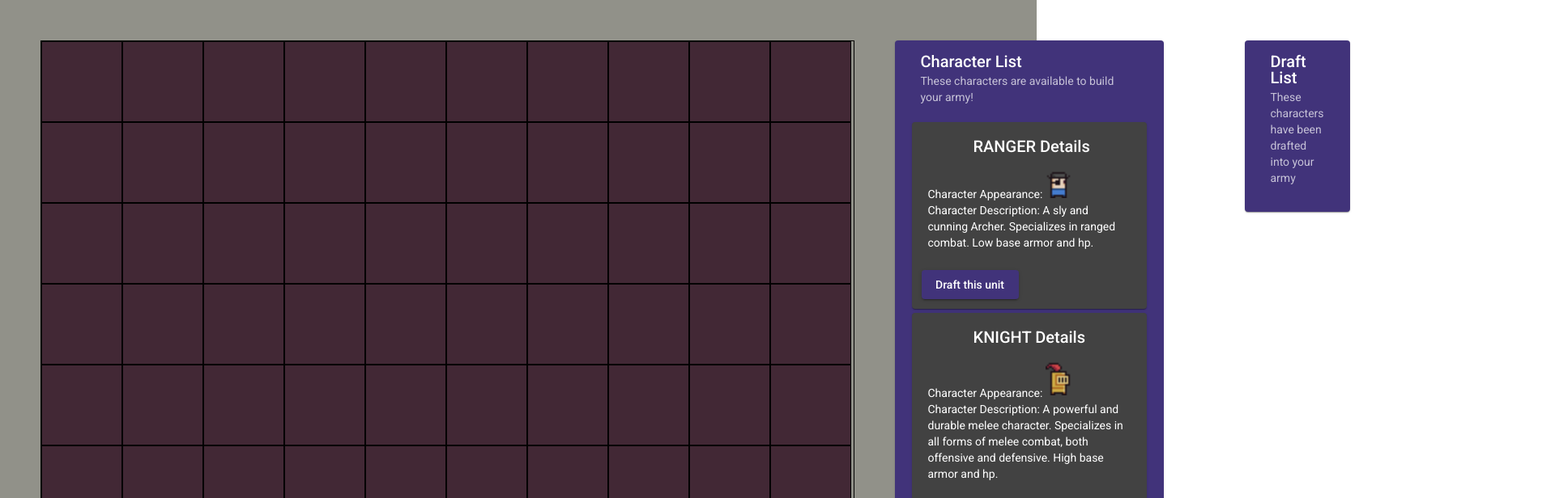
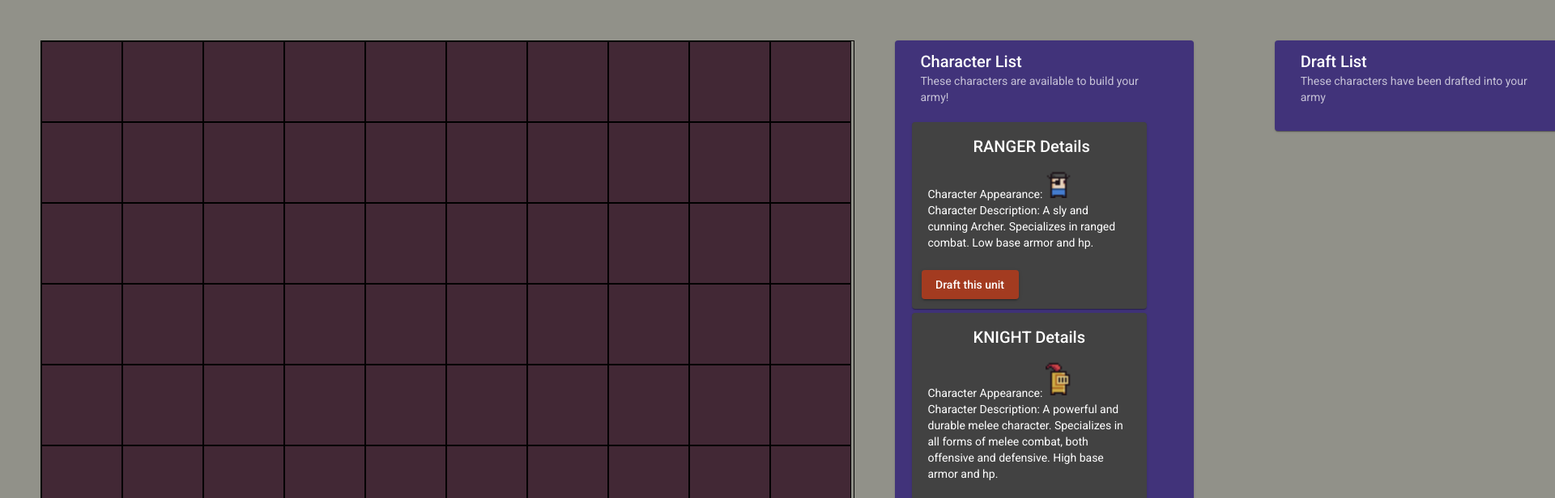
Before and after one commit to zipit145/boardgame, an Angular app: page / in a window 1280 px wide. Shown: the top 616 px of the page at 81% size, 1920 px wide, since content can reach past the window. Built offline with nearby package versions, Linux system fonts and the light colour scheme.

Commit message:
edited character card component to display a different button depending on whether the character has been drafted yet

```diff
--- a/src/app/app.component.css
+++ b/src/app/app.component.css
@@ -1,4 +1,6 @@
 .mainContainer{
     display: flex;
     background-color: #919189;
+    /* temporary width solution need to move this to global css at root */
+    min-width: 2000px;
 }
--- a/src/app/character.ts
+++ b/src/app/character.ts
@@ -2,5 +2,7 @@ export interface Character {
     id: number;
     name: string;
     description: string;
+    drafted: boolean;
+    deployed: boolean;
     attributes: {};
 }
--- a/src/app/charactercard/charactercard.component.html
+++ b/src/app/charactercard/charactercard.component.html
@@ -10,6 +10,7 @@
         <div><span>Character Description: </span>{{character.description}}</div>
     </mat-card-content>
     <mat-card-actions>
-        <button mat-raised-button color="primary" (click)="draftCharacter(character)">Draft this unit</button>
+        <button *ngIf="character.drafted" mat-raised-button color="warn" (click)="deployCharacter(character)">Deploy this unit</button>
+        <button *ngIf="!character.drafted" mat-raised-button color="warn" (click)="draftCharacter(character)">Draft this unit</button>
     </mat-card-actions>
 </mat-card>
--- a/src/app/charactercard/charactercard.component.ts
+++ b/src/app/charactercard/charactercard.component.ts
@@ -18,5 +18,8 @@ export class CharactercardComponent implements OnInit {
   draftCharacter(character) {
     this.draftService.draftCharacter(character);
   }
+  deployCharacter(character) {
+    console.log("character deploy", character);
+  }
 
 }
--- a/src/app/draft.service.ts
+++ b/src/app/draft.service.ts
@@ -17,6 +17,7 @@ export class DraftService {
    }
 
   draftCharacter(newCharacter){
+    newCharacter.drafted = true;
     this.draftChange.next(newCharacter);
   }
   getDraft(): Observable<Character[]>{
--- a/src/app/mock-characters.ts
+++ b/src/app/mock-characters.ts
@@ -5,24 +5,32 @@ export const CHARACTER: Character[] = [
         id: 1,
         name: "ranger",
         description: "A sly and cunning Archer. Specializes in ranged combat. Low base armor and hp.",
+        drafted: false,
+        deployed: false,
         attributes: {}
     },
     {
         id: 2,
         name: "knight",
         description: "A powerful and durable melee character. Specializes in all forms of melee combat, both offensive and defensive. High base armor and hp.",
+        drafted: false,
+        deployed: false,
         attributes: {}
     },
     {
         id: 3,
         name: "mage",
         description: "A highly intelligent wizard. Focuses on evoking elemental spells to dispatch their enemies from a range. Low base armor and hp.",
+        drafted: false,
+        deployed: false,
         attributes: {}
     },
     {
         id: 4,
         name: "priest",
         description: "A faithful priest with a devotion to helping other. Specializes in healing and buffing his allies. Low offensive capabilites. Low base armor and hp.",
+        drafted: false,
+        deployed: false,
         attributes: {}
     }
 ]
```
